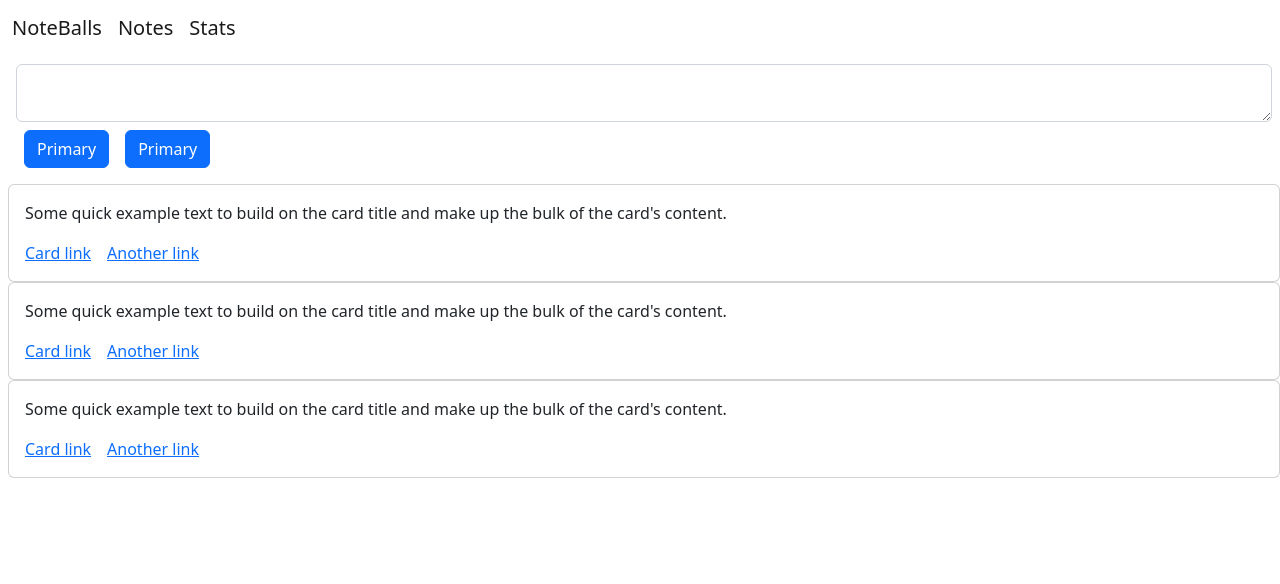
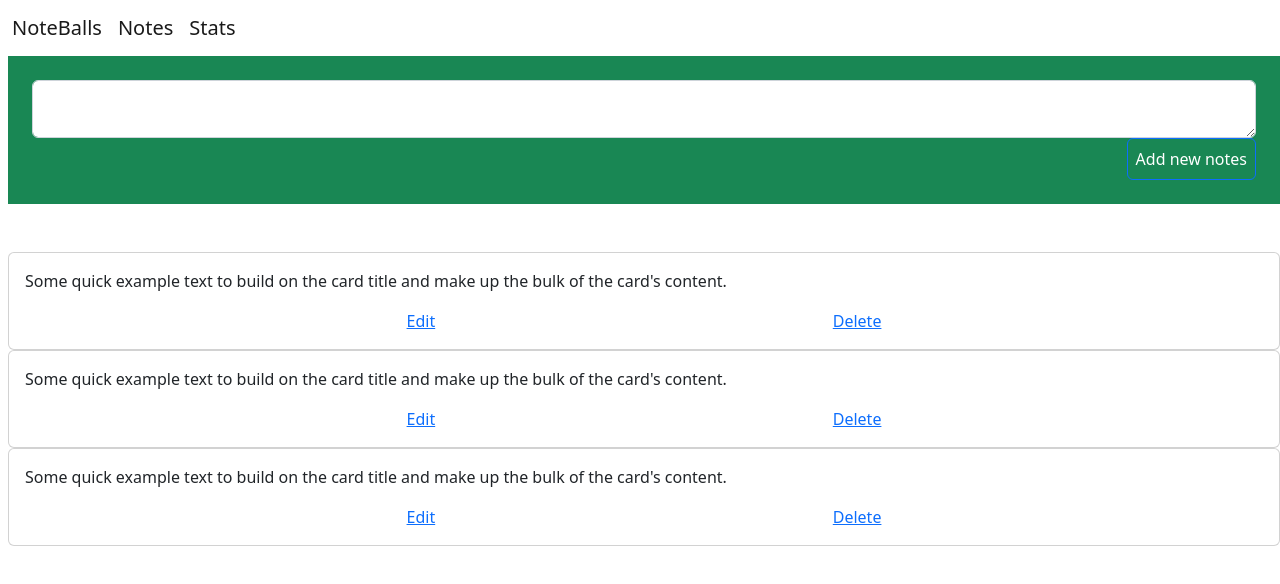
Before and after one commit to moabdurrakib/note-ball-app-vue3, a Vue app: page / in a window 1280 px wide. Shown: the top 584 px of the page. Built offline with nearby package versions, Linux system fonts and the light colour scheme.

Commit message:
Add Note form (desgin)

```diff
--- a/src/views/ViewNotes.vue
+++ b/src/views/ViewNotes.vue
@@ -1,14 +1,20 @@
 <template>
   <div class="notes ms-2">
-    <div class="form-floating m-2">
+    <div class="form-floating bg-success p-4 mb-5">
       <textarea
         class="form-control"
         placeholder="Add a new note"
         id="floatingTextarea"
       ></textarea>
       <label for="floatingTextarea"></label>
-      <button type="button" class="btn btn-primary m-2">Primary</button>
-      <button type="button" class="btn btn-primary m-2">Primary</button>
+      <div class="d-flex jus flex-row-reverse">
+        <button
+          type="button"
+          class="btn btn-primary text-white bg-success p-2 text-dark bg-opacity-25"
+        >
+          Add new notes
+        </button>
+      </div>
     </div>
     <div class="card" v-for="i in 3" :key="i">
       <div class="card-body">
@@ -16,8 +22,10 @@
           Some quick example text to build on the card title and make up the
           bulk of the card's content.
         </p>
-        <a href="#" class="card-link">Card link</a>
-        <a href="#" class="card-link">Another link</a>
+        <footer class="d-flex justify-content-evenly">
+          <a href="#" class="card-link">Edit</a>
+          <a href="#" class="card-link">Delete</a>
+        </footer>
       </div>
     </div>
   </div>
```
